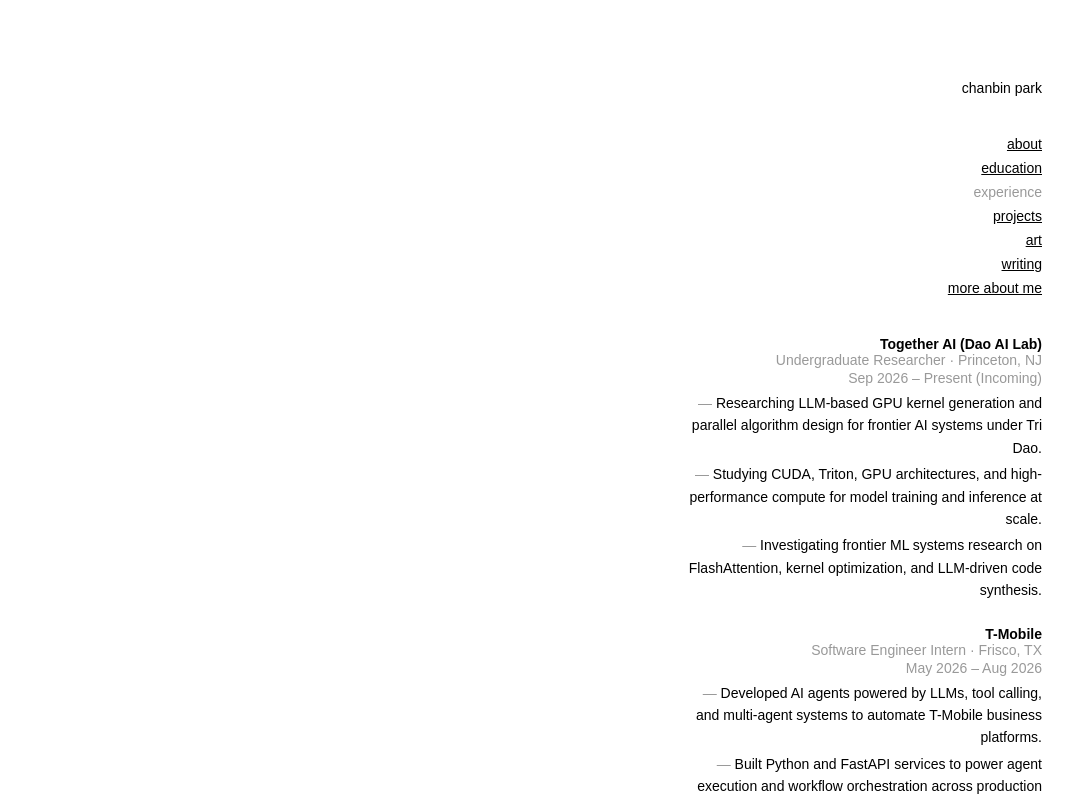
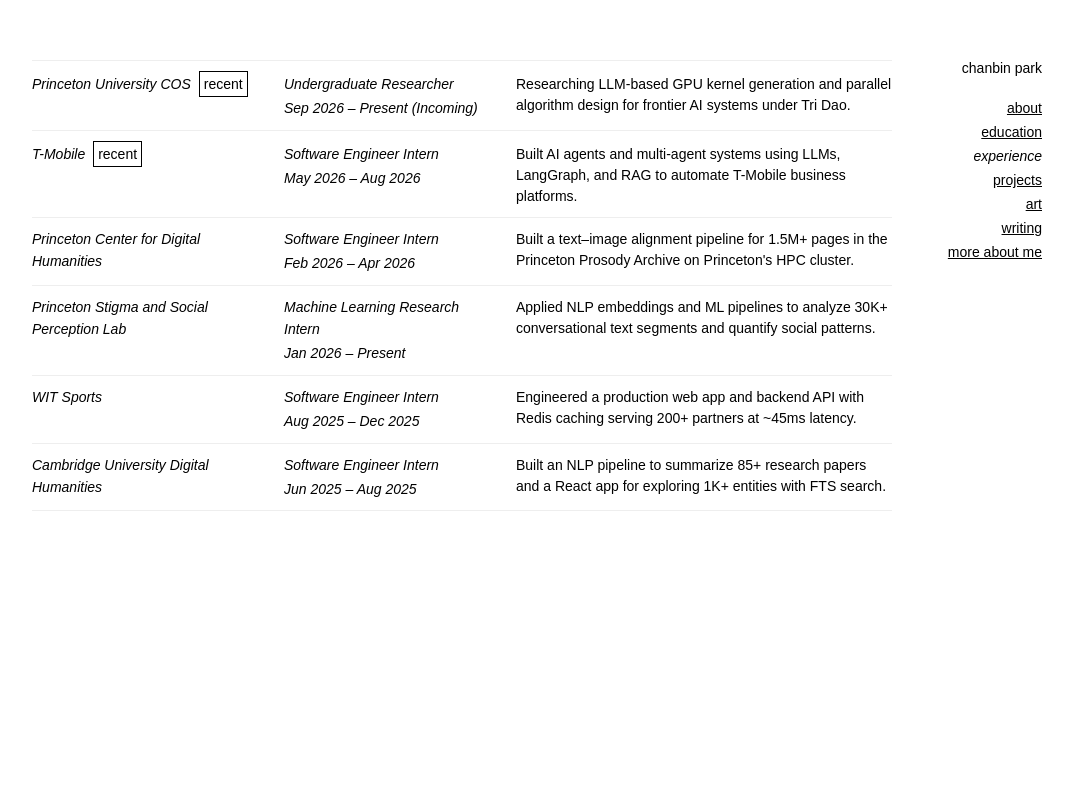
Before and after one commit to ch4nbin/portfoliov4, a Next.js app: page / in a window 1280 px wide. Both pictures are taken after a click on the button "experience". Shown: the top 800 px of the page, without its empty margins (178-1251 px from the left). Built offline with nearby package versions, Linux system fonts and the light colour scheme.

Commit message:
feat: content + ui

```diff
--- a/app/globals.css
+++ b/app/globals.css
@@ -2,26 +2,41 @@
   box-sizing: border-box;
   margin: 0;
   padding: 0;
+  font-family: Arial, Helvetica, sans-serif;
+  font-size: 14px;
 }
 
 html {
-  font-family: Arial, Helvetica, sans-serif;
-  font-size: 14px;
   background: #fff;
   color: #000;
 }
 
 body {
-  padding: 80px 60px 120px;
-  max-width: 480px;
-  margin-left: auto;
+  padding: 60px;
+  overflow-y: auto;
+}
+
+a {
+  color: #000;
+  text-decoration: underline;
+}
+
+a:hover {
+  text-decoration: none;
+}
+
+/* ── Menu ── */
+
+.menu {
+  position: fixed;
+  top: 60px;
+  right: 60px;
   text-align: right;
 }
 
 h1 {
-  font-size: 14px;
   font-weight: normal;
-  margin-bottom: 40px;
+  margin-bottom: 24px;
 }
 
 nav ul {
@@ -35,8 +50,6 @@
 nav ul li button {
   background: none;
   border: none;
-  font-family: Arial, Helvetica, sans-serif;
-  font-size: 14px;
   color: #000;
   cursor: pointer;
   padding: 0;
@@ -49,30 +62,56 @@
 
 nav ul li button.active {
   text-decoration: none;
-  color: #999;
+  font-style: italic;
 }
 
+/* ── Section wrappers ── */
+
+.section-wrapper {
+  max-width: 560px;
+  margin: 0 auto;
+}
+
+.section-wrapper-wide {
+  max-width: 860px;
+  margin: 0 auto;
+}
+
+/* ── Shared content ── */
+
 .section-content {
-  margin-top: 40px;
-  text-align: right;
+  line-height: 1.6;
 }
 
 .section-content p {
-  line-height: 1.6;
   margin-bottom: 12px;
 }
+
+.inline-link {
+  background: none;
+  border: none;
+  padding: 0;
+  color: #000;
+  cursor: pointer;
+  text-decoration: underline;
+}
+
+.inline-link:hover {
+  text-decoration: none;
+}
+
+/* ── Entries (education, projects) ── */
 
 .entry {
   margin-bottom: 24px;
 }
 
 .entry-title {
-  font-weight: bold;
+  font-style: italic;
 }
 
 .entry-meta {
-  color: #999;
-  margin-bottom: 2px;
+  font-style: normal;
 }
 
 .entry-bullets {
@@ -81,55 +120,135 @@
 }
 
 .entry-bullets li {
-  line-height: 1.6;
   margin-bottom: 4px;
 }
 
 .entry-bullets li::before {
   content: "— ";
-  color: #999;
 }
+
+/* ── Education ── */
 
 .courses {
   margin-top: 4px;
-  color: #666;
-  font-size: 13px;
-  line-height: 1.6;
+  font-style: italic;
+}
+
+.skill-row {
+  margin-bottom: 4px;
+}
+
+.skill-label {
+  text-decoration: underline;
+}
+
+/* ── Experience table ── */
+
+.exp-table {
+  display: flex;
+  flex-direction: column;
+}
+
+.exp-row {
+  display: grid;
+  grid-template-columns: 220px 200px 1fr;
+  gap: 0 32px;
+  padding: 10px 0;
+  border-bottom: 1px solid #eee;
+  align-items: baseline;
+}
+
+.exp-row:first-child {
+  border-top: 1px solid #eee;
+}
+
+.exp-left {
+  display: flex;
+  align-items: baseline;
+  gap: 8px;
+}
+
+.exp-mid {
+  display: flex;
+  flex-direction: column;
+  gap: 2px;
+}
+
+.exp-mid .entry-meta {
+  font-style: italic;
+}
+
+.exp-right {
+  line-height: 1.5;
+}
+
+.recent-badge {
+  border: 1px solid #000;
+  padding: 1px 4px;
+  font-style: normal;
+  white-space: nowrap;
+}
+
+/* ── Projects ── */
+
+.proj-grid {
+  display: grid;
+  grid-template-columns: 1fr 1fr;
+  gap: 0 60px;
 }
 
 .project-links {
   display: flex;
   gap: 12px;
-  justify-content: flex-end;
   margin-top: 4px;
-  font-size: 13px;
 }
 
-.project-links a {
-  color: #000;
-}
-
-.skill-row {
-  margin-bottom: 6px;
-  line-height: 1.6;
-}
-
-.skill-label {
-  color: #999;
-}
+/* ── About ── */
 
 .contact-links {
   display: flex;
-  flex-direction: column;
-  gap: 6px;
+  gap: 16px;
+  margin-top: 12px;
 }
 
-.contact-links a {
-  color: #000;
+/* ── Credo ── */
+
+.credo-label {
+  font-style: italic;
+  margin-bottom: 12px;
 }
+
+.credo {
+  list-style: none;
+}
+
+.credo-cols {
+  display: grid;
+  grid-template-columns: repeat(3, 1fr);
+  gap: 0 48px;
+}
+
+.credo li {
+  margin-bottom: 20px;
+}
+
+.credo-line {
+  text-decoration: underline;
+}
+
+.credo-text {
+  margin-top: 6px;
+}
+
+/* ── Mobile ── */
 
 @media (max-width: 600px) {
   body {
-    padding: 48px 24px 80px;
+    padding: 40px 24px;
+  }
+
+  .exp-row {
+    grid-template-columns: 1fr;
+    gap: 4px;
   }
 }
--- a/app/page.tsx
+++ b/app/page.tsx
@@ -7,14 +7,17 @@
 
 const sections: Section[] = ["about", "education", "experience", "projects", "art", "writing", "more about me"];
 
-function SectionContent({ section }: { section: Section }) {
+function SectionContent({ section, onNavigate }: { section: Section; onNavigate: (s: Section) => void }) {
   switch (section) {
     case "about":
       return (
         <div className="section-content">
-          <p>{content.about}</p>
+          <p>
+            I&apos;m a sophomore at Princeton University studying computer science with minors in statistics &amp; machine learning and visual arts. I&apos;m interested broadly in AI, high-performance computing, and{" "}
+            <button className="inline-link" onClick={() => onNavigate("more about me")}>the pursuit of truth</button>.
+          </p>
           <div className="contact-links">
-            <a href={`mailto:${content.links.email}`}>{content.links.email}</a>
+            <a href={`mailto:${content.links.email}`}>email</a>
             <a href={content.links.linkedin} target="_blank" rel="noopener noreferrer">linkedin</a>
             <a href={content.links.github} target="_blank" rel="noopener noreferrer">github</a>
           </div>
@@ -33,28 +36,39 @@
               <div className="courses">{ed.courses.join(", ")}</div>
             </div>
           ))}
+          <div className="entry">
+            <div className="entry-title">Technical Skills</div>
+            <div className="skill-row"><span className="skill-label">languages — </span>{content.skills.languages}</div>
+            <div className="skill-row"><span className="skill-label">frameworks — </span>{content.skills.frameworks}</div>
+            <div className="skill-row"><span className="skill-label">tools — </span>{content.skills.tools}</div>
+          </div>
         </div>
       );
 
     case "experience":
       return (
         <div className="section-content">
+          <div className="exp-table">
             {content.experience.map((job) => (
-            <div className="entry" key={job.company + job.date}>
-              <div className="entry-title">{job.company}</div>
-              <div className="entry-meta">{job.role} · {job.location}</div>
-              <div className="entry-meta">{job.date}</div>
-              <ul className="entry-bullets">
-                {job.bullets.map((b, i) => <li key={i}>{b}</li>)}
-              </ul>
+              <div className="exp-row" key={job.company + job.date}>
+                <div className="exp-left">
+                  <span className="entry-title">{job.company}</span>
+                  {job.recent && <span className="recent-badge">recent</span>}
+                </div>
+                <div className="exp-mid">
+                  <span className="entry-meta">{job.role}</span>
+                  <span className="entry-meta exp-date">{job.date}</span>
+                </div>
+                <div className="exp-right entry-summary">{job.summary}</div>
               </div>
             ))}
+          </div>
         </div>
       );
 
     case "projects":
       return (
-        <div className="section-content">
+        <div className="section-content proj-grid">
           {content.projects.map((proj) => (
             <div className="entry" key={proj.name}>
               <div className="entry-title">{proj.name}</div>
@@ -89,20 +103,26 @@
     case "more about me":
       return (
         <div className="section-content">
-          <p>{content.more}</p>
-          <div className="skill-row"><span className="skill-label">languages — </span>{content.skills.languages}</div>
-          <div className="skill-row"><span className="skill-label">frameworks — </span>{content.skills.frameworks}</div>
-          <div className="skill-row"><span className="skill-label">tools — </span>{content.skills.tools}</div>
+          <div className="credo-label">{content.more}</div>
+          <ul className="credo">
+            {content.credo.map((item, i) => (
+              <li key={i}>
+                <div className="credo-line">{item.line}</div>
+                {item.text && <p className="credo-text">{item.text}</p>}
+              </li>
+            ))}
+          </ul>
         </div>
       );
   }
 }
 
 export default function Home() {
-  const [active, setActive] = useState<Section | null>(null);
+  const [active, setActive] = useState<Section | null>("about");
 
   return (
     <main>
+      <div className="menu">
         <h1>{content.name}</h1>
         <nav>
           <ul>
@@ -118,7 +138,12 @@
             ))}
           </ul>
         </nav>
-      {active && <SectionContent section={active} />}
+      </div>
+      {active && (
+        <div className={["experience", "projects", "more about me"].includes(active) ? "section-wrapper-wide" : "section-wrapper"}>
+          <SectionContent section={active} onNavigate={setActive} />
+        </div>
+      )}
     </main>
   );
 }
--- a/content.ts
+++ b/content.ts
@@ -7,7 +7,7 @@
     github: "https://github.com/ch4nbin",
   },
 
-  about: `I'm a sophomore at Princeton studying computer science with minors in statistics & machine learning and visual arts. I'm interested in AI systems, high-performance computing, and the occasional creative project.`,
+  about: `I'm a sophomore at Princeton University studying computer science with minors in statistics & machine learning and visual arts. I'm interested broadly in AI, high-performance computing, and the pursuit of understanding.`,
 
   education: [
     {
@@ -34,10 +34,12 @@
 
   experience: [
     {
-      company: "Together AI (Dao AI Lab)",
+      company: "Princeton University COS",
       role: "Undergraduate Researcher",
       date: "Sep 2026 – Present (Incoming)",
       location: "Princeton, NJ",
+      recent: true,
+      summary: "Researching LLM-based GPU kernel generation and parallel algorithm design for frontier AI systems under Tri Dao.",
       bullets: [
         "Researching LLM-based GPU kernel generation and parallel algorithm design for frontier AI systems under Tri Dao.",
         "Studying CUDA, Triton, GPU architectures, and high-performance compute for model training and inference at scale.",
@@ -49,6 +51,8 @@
       role: "Software Engineer Intern",
       date: "May 2026 – Aug 2026",
       location: "Frisco, TX",
+      recent: true,
+      summary: "Built AI agents and multi-agent systems using LLMs, LangGraph, and RAG to automate T-Mobile business platforms.",
       bullets: [
         "Developed AI agents powered by LLMs, tool calling, and multi-agent systems to automate T-Mobile business platforms.",
         "Built Python and FastAPI services to power agent execution and workflow orchestration across production AI systems.",
@@ -60,6 +64,7 @@
       role: "Software Engineer Intern",
       date: "Feb 2026 – Apr 2026",
       location: "Princeton, NJ",
+      summary: "Built a text–image alignment pipeline for 1.5M+ pages in the Princeton Prosody Archive on Princeton's HPC cluster.",
       bullets: [
         "Built a text–image alignment pipeline in Python (RapidFuzz) for 1.5M+ pages in the Princeton Prosody Archive.",
         "Executed pipelines on Princeton's Della HPC cluster using Linux/Bash processing 100GB+ of ZIP and TIFF data.",
@@ -71,6 +76,7 @@
       role: "Machine Learning Research Intern",
       date: "Jan 2026 – Present",
       location: "Princeton, NJ",
+      summary: "Applied NLP embeddings and ML pipelines to analyze 30K+ conversational text segments and quantify social patterns.",
       bullets: [
         "Applied TensorFlow ML/NLP embeddings to analyze 30K+ conversational text segments and quantify social patterns.",
         "Built Python pipelines (pandas, NumPy) to process 50K+ embeddings reducing preprocessing time by 40%.",
@@ -82,6 +88,7 @@
       role: "Software Engineer Intern",
       date: "Aug 2025 – Dec 2025",
       location: "New York City, NY",
+      summary: "Engineered a production web app and backend API with Redis caching serving 200+ partners at ~45ms latency.",
       bullets: [
         "Engineered a \"Guess the Player\" web app using JavaScript with React deployed in production for 200+ partners.",
         "Designed a backend API with Express and MongoDB achieving ~45ms leaderboard fetch latency at 10K+ records.",
@@ -93,6 +100,7 @@
       role: "Software Engineer Intern",
       date: "Jun 2025 – Aug 2025",
       location: "Remote",
+      summary: "Built an NLP pipeline to summarize 85+ research papers and a React app for exploring 1K+ entities with FTS search.",
       bullets: [
         "Built a Python NLP pipeline to convert 85+ research papers into structured summaries reducing review time by 50%.",
         "Implemented a TypeScript and React web application for exploration of 1K+ entities with dynamic filtering.",
@@ -117,6 +125,21 @@
         "Won Best AI-Powered App sponsored by Orchids at HackPrinceton Spring 2026 among 410+ participants.",
       ],
     },
+    {
+      name: "Lumenta",
+      subtitle: "SB Hacks XII — Grand Prize (Second Place)",
+      tech: "Next.js, TypeScript, Node.js, MongoDB, YOLOv8",
+      links: {
+        devpost: "https://devpost.com/software/lumenta",
+        github: "https://github.com/BhargavJakkaraju/Lumenta",
+      },
+      bullets: [
+        "Built an AI video surveillance platform that analyzes live security footage and triggers automated MCP actions.",
+        "Combined on-device YOLOv8 detection with a blob-tracking motion algorithm achieving 85% stable object tracking.",
+        "Built an event-driven pipeline storing 5K+ timestamped detections in MongoDB Atlas for real-time querying.",
+        "Won Grand Prize (Second Place) at Santa Barbara Hacks XII among 340+ participants and 100+ teams.",
+      ],
+    },
   ],
 
   skills: {
@@ -125,9 +148,24 @@
     tools: "Git/GitHub, Docker, Linux/Bash, AWS, PostgreSQL, MongoDB, SQLite, Redis, Jira, GitHub Actions, Jupyter",
   },
 
-  art: `I have a minor in visual arts at Princeton. I paint, draw, and occasionally make things with code. More here soon.`,
+  art: `More here soon.`,
 
   writing: `Nothing published yet. Working on it.`,
 
-  more: `I grew up in the San Gabriel Valley. I play chess badly and cook better than I code. If you want to talk, reach me at cp5721@princeton.edu.`,
+  more: `Personal Credo`,
+
+  credo: [
+    {
+      line: "I. I place the highest weight on my own judgment.",
+      text: "By all accounts, I was born to be average. I'm an average person born to two average parents. But I've come to believe that being average is a choice, not a circumstance or a destiny. And perhaps destiny, in its strange and unknowable way, has a tendency to conspire for those who refuse to settle. I've been fortunate enough that luck has found me at the right moments in my life. But I've been even more fortunate to learn that the elusive phenomenon we call luck is something you have to be prepared to receive. So, when I wake up, I decide that no one knows any better than myself and that my limits are largely self-imposed. Self-imposed by what I choose to accept as my truth.",
+    },
+    {
+      line: "II. Until death, all defeat is psychological.",
+      text: "I have died many times, and yet I am still here. If the death of a dream is enough to convince you to stop dreaming altogether, then they will always be just dreams. If there is one thing I know to be true about human beings, it is that we are capable of creativity and resilience, capable of great things. An overnight success takes thousands of nights. We owe it to ourselves to see things through, to keep getting back up, again and again, because that is ultimately what is required to live a beautiful life, in every sense of the word.",
+    },
+    {
+      line: "III. No one is ever ready until they are.",
+      text: "So pull the lever. And tread on.",
+    },
+  ],
 };
```
Lines whose indentation alone changed are shown as unchanged.
